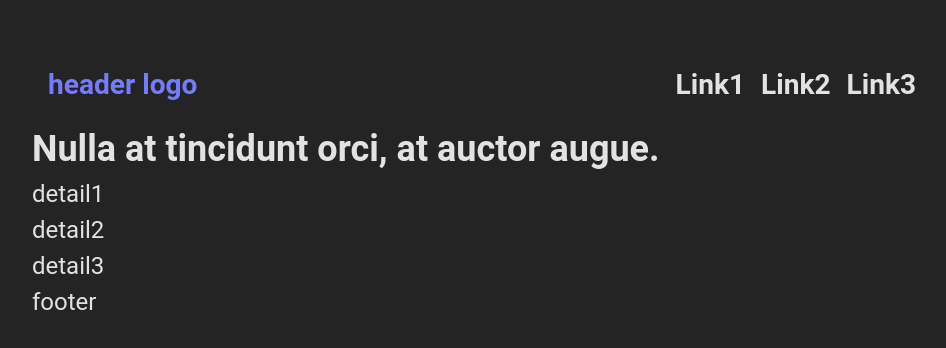
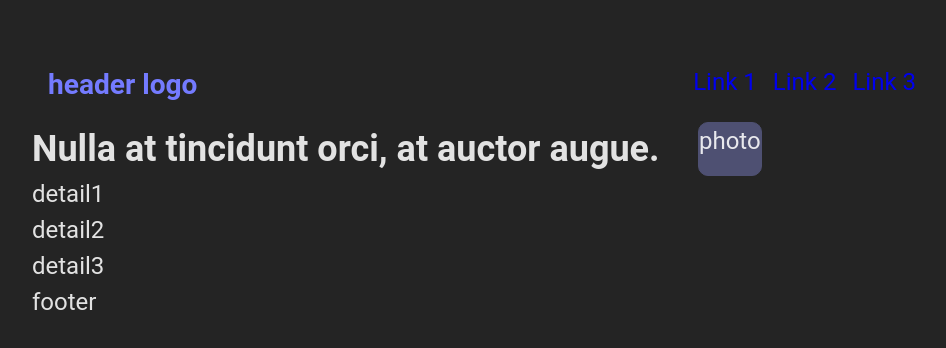
Before and after one commit to naLeilan/AllOdinProjects, a React (Vite) app: page / in a window 1280 px wide. Shown: the top 348 px of the page, without its empty margins (158-1104 px from the left). Built offline with nearby package versions, Linux system fonts and the light colour scheme.

Commit message:
first commit

```diff
--- a/src/index.css
+++ b/src/index.css
@@ -60,7 +60,7 @@ body {
 .navbar {
   display: flex;
   justify-content: space-between;
-  align-items: center;
+  align-items: flex-start;
   padding: 16px;
   width: 100%;
   gap: 70px;
@@ -71,10 +71,27 @@ body {
   gap: 16px;
 }
 
+.links a {
+  text-decoration: none;
+}
+
 .headerLogo {
   color: var(--color-blue1);
 }
 /*****************/
+.main {
+  display: flex;
+  gap: 1.6rem;
+}
+
+.right {
+  background-color: var(--color-blue3);
+  border: 1px solid var(--color-blue3);
+  border-radius: 10px;
+}
+
+.left {
+}
 /*****************/
 .btn {
   width: 130px;
--- a/src/pages/LandingPage.jsx
+++ b/src/pages/LandingPage.jsx
@@ -4,15 +4,16 @@ function LandingPage() {
       <div className="navbar">
         <h3 className="headerLogo">header logo</h3>
         <div className="links">
-          <h3>Link1</h3>
-          <h3>Link2</h3>
-          <h3>Link3</h3>
+          <a href="#">Link 1</a>
+          <a href="#">Link 2</a>
+          <a href="#">Link 3</a>
         </div>
       </div>
       <div className="main">
-        <div>
+        <div className="left">
           <h2>Nulla at tincidunt orci, at auctor augue.</h2>
         </div>
+        <div className="right"> photo</div>
       </div>
       <div className="detail1"> detail1</div>
       <div className="detail2"> detail2</div>
```
